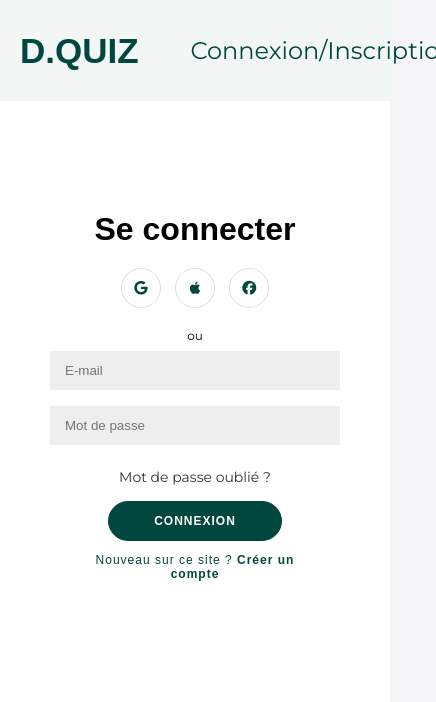
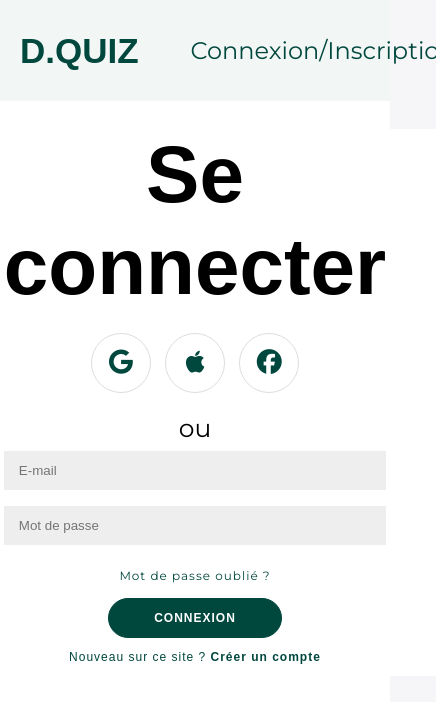
Before and after one commit to Ervoann/DQUIZ, a plain HTML site: page src/LoginPage/Login.html in a window 390 px wide. Shown: the whole page, 436 px wide, since content can reach past the window. Drawn offline with Linux system fonts and the light colour scheme.

Commit message:
ResponsiveTest

```diff
--- a/src/LoginPage/Login.html
+++ b/src/LoginPage/Login.html
@@ -34,7 +34,7 @@
 			<input type="email" placeholder="E-mail" />
 			<input type="password" placeholder="Password" />
 			<button class="Main">Sign Up</button>
-            <button id="sign-in-button" class="ghost">Déjà un compte ? <b>Se connecter</b></button>
+            <button id="sign-in-button" class="ghost2">Déjà un compte ? <b>Se connecter</b></button>
 		</form>
 	</div>
 	<div id="sign-in-container">
@@ -48,9 +48,9 @@
 			<span>ou</span>
 			<input type="email" placeholder="E-mail" />
 			<input type="password" placeholder="Mot de passe" />
-			<a href="#">Mot de passe oublié ?</a>
+			<a href="#" class="ghost">Mot de passe oublié ?</a>
 			<button class="Main">Connexion</button>
-            <button id="sign-up-button" class="ghost">Nouveau sur ce site ? <b>Créer un compte</b></button>
+            <button id="sign-up-button" class="ghost2">Nouveau sur ce site ? <b>Créer un compte</b></button>
 		</form>
 	</div>
 <script>
--- a/src/LoginPage/styleLogin.css
+++ b/src/LoginPage/styleLogin.css
@@ -25,18 +25,14 @@ body {
 }
 
 h1 {
+    font-size: 60px;
 	font-weight: bold;
 	margin: 0;
     font-family: 'Josefin Sans', sans-serif;
 }
 
-h2 {
-	text-align: center;
-    font-family: 'Josefin Sans', sans-serif;
-}
-
 p {
-	font-size: 14px;
+	font-size: 5rem;
 	font-weight: 100;
 	line-height: 20px;
 	letter-spacing: 0.5px;
@@ -44,12 +40,10 @@ p {
 }
 
 span {
-	font-size: 12px;
+	font-size: 25px;
 }
 
 a {
-	color: #333;
-	font-size: 14px;
 	text-decoration: none;
 	margin: 15px 0;
 }
@@ -71,11 +65,25 @@ button:active {
 	transform: scale(0.95);
 }
 
+.Main:hover {
+	background-color: var(--orange);
+    border: 1px solid var(--orange);
+    transition: 0.05s ease-in-out;
+}
+
 button:focus {
 	outline: none;
 }
 
 .ghost {
+	color: var(--text);
+	font-size: 12px;
+	letter-spacing: 1px;
+    text-transform: unset;
+	transition: transform 80ms ease-in;
+}
+
+.ghost2 {
 	border: none;
 	background-color: transparent;
 	color: var(--text);
@@ -137,8 +145,15 @@ input {
 }
 
 .social i {
-    color: #00473e;
+    color: var(--text);
 }
+
+.social:hover > i {
+    color: var(--orange);
+    transition: 0.05s ease-in-out;
+}
+
+
 
  /*Barre de navigation*/
  nav {
@@ -206,3 +221,33 @@ input {
   .nav.sticky .nav-links li a:hover {
     color: #fff;
   }
+
+
+
+/*Responsive Tablette + Smartphone */
+
+@media (max-width: 768px) {
+    h1 {
+        font-size: 5rem;
+        font-weight: bold;
+        margin: 0;
+        font-family: 'Josefin Sans', sans-serif;
+    }
+    .social-container {
+        margin: 20px 0;
+    }
+
+    .social-container a {
+        border: 1px solid #DDDDDD;
+        border-radius: 50%;
+        display: inline-flex;
+        justify-content: center;
+        align-items: center;
+        margin: 0 5px;
+        height: 60px;
+        width: 60px;
+    }
+    .social i {
+        font-size: 25px;
+    }
+}
```
